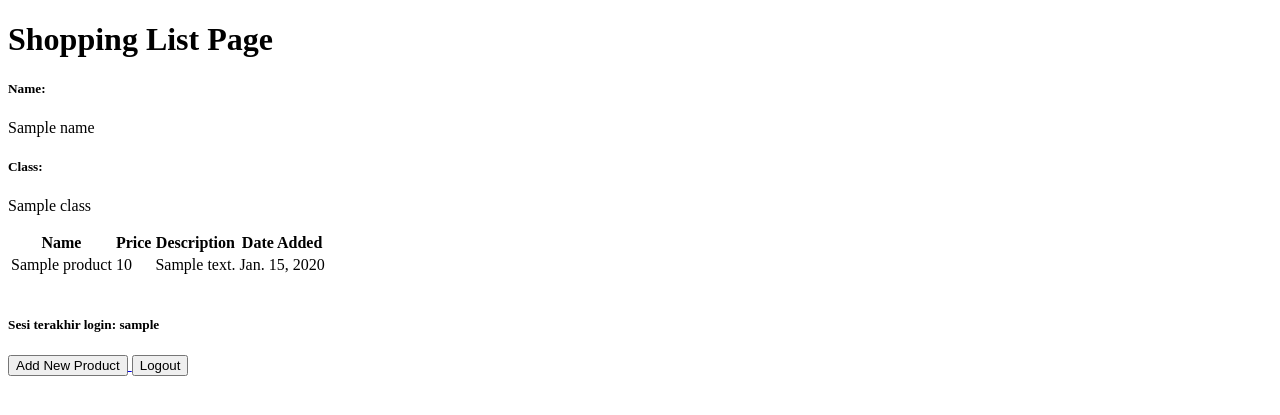
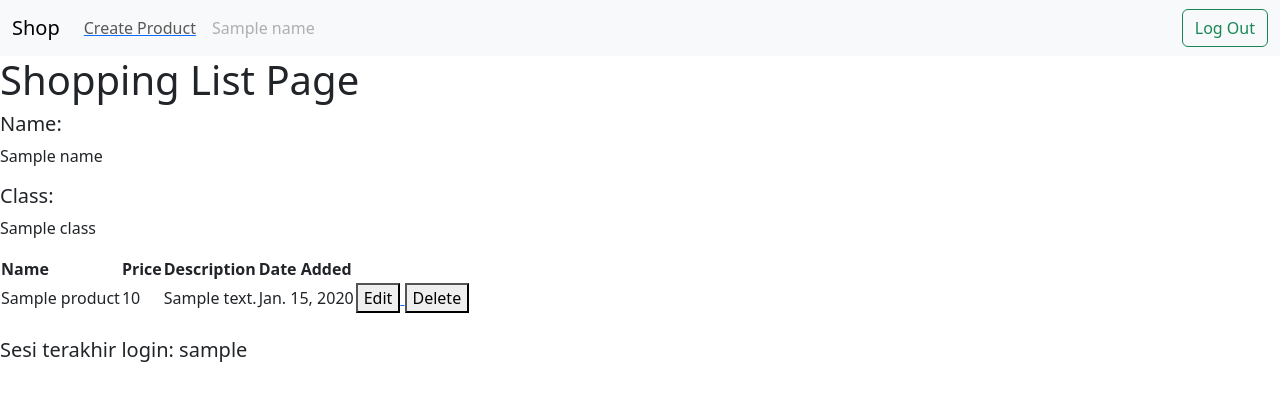
Before and after one commit to patrickSevans123/shopping-list, a Django app: template main/templates/main.html in a window 1280 px wide. Shown: the top 415 px of the page. Run offline with Django 4.2, Linux system fonts and the light colour scheme; tables that the repository leaves empty hold one stand-in row (values such as "Sample post"); the template is opened without the code that fills it: values that come from a table or form of the project are taken from there, most other values are stand-ins (such as "Sample title", 1, 10 or a date in 2020).

Commit message:
selesai mengerjakan tutorial 4

```diff
--- a/main/templates/main.html
+++ b/main/templates/main.html
@@ -1,6 +1,27 @@
 {% extends 'base.html' %}
 
 {% block content %}
+<nav class="navbar navbar-expand-lg bg-body-tertiary" style="background-color: #c1a";>
+    <div class="container-fluid">
+      <a class="navbar-brand" href="#">Shop</a>
+      <button class="navbar-toggler" type="button" data-bs-toggle="collapse" data-bs-target="#navbarSupportedContent" aria-controls="navbarSupportedContent" aria-expanded="false" aria-label="Toggle navigation">
+        <span class="navbar-toggler-icon"></span>
+      </button>
+      <div class="collapse navbar-collapse" id="navbarSupportedContent">
+        <ul class="navbar-nav me-auto mb-2 mb-lg-0">
+          <li class="nav-item">
+            <a href="{% url 'main:create_product' %}">
+            <button class="nav-link" href="#">Create Product</button>
+            </a>
+          <li class="nav-item">
+            <a class="nav-link disabled" aria-disabled="true">{{name}}</a>
+          </li>
+        </ul>
+        <a href="{% url 'main:logout' %}">
+          <button class="btn btn-outline-success" type="button">Log Out</button></a>
+      </div>
+    </div>
+  </nav>
     <h1>Shopping List Page</h1>
 
     <h5>Name:</h5>
@@ -25,21 +46,22 @@
                 <td>{{product.price}}</td>
                 <td>{{product.description}}</td>
                 <td>{{product.date_added}}</td>
+                <td>
+                    <a href="{% url 'main:edit_product' product.pk %}">
+                        <button>
+                            Edit
+                        </button>
+                    </a>
+                    <a href="{% url 'main:delete_product' product.pk %}">
+                          <button>
+                              Delete
+                          </button>
+                      </a>
+                </td>
             </tr>
         {% endfor %}
     </table>
 
     <br />
     <h5>Sesi terakhir login: {{ last_login }}</h5>
-    <a href="{% url 'main:create_product' %}">
-        <button>
-            Add New Product
-        </button>
-    </a>
-
-    <a href="{% url 'main:logout' %}">
-        <button>
-            Logout
-        </button>
-    </a>
 {% endblock content %}
--- a/main/urls.py
+++ b/main/urls.py
@@ -1,9 +1,11 @@
 from django.urls import path
-from main.views import show_main, create_product, show_xml, show_json, show_xml_by_id, show_json_by_id, register, login_user, logout_user
+from main.views import show_main, create_product, show_xml, show_json, show_xml_by_id, show_json_by_id, register, login_user, logout_user, edit_product, delete_product
 
 app_name = 'main'
 
 urlpatterns = [
+    path('delete/<int:id>', delete_product, name='delete_product'),
+    path('edit-product/<int:id>', edit_product, name='edit_product'),
     path('logout/', logout_user, name='logout'),
     path('login/', login_user, name='login'),
     path('register/', register, name='register'),
--- a/templates/base.html
+++ b/templates/base.html
@@ -3,12 +3,17 @@
 <html lang="en">
     <head>
         <meta charset="UTF-8" />
+        <meta name="viewport" content="width=device-width, initial-scale=1">
         <meta
             name="viewport"
             content="width=device-width, initial-scale=1.0"
         />
         {% block meta %}
         {% endblock meta %}
+        <link href="https://cdn.jsdelivr.net/npm/bootstrap@5.3.2/dist/css/bootstrap.min.css" rel="stylesheet" integrity="sha384-T3c6CoIi6uLrA9TneNEoa7RxnatzjcDSCmG1MXxSR1GAsXEV/Dwwykc2MPK8M2HN" crossorigin="anonymous">
+        <script src="https://code.jquery.com/jquery-3.6.0.min.js" integrity="sha384-KyZXEAg3QhqLMpG8r+J4jsl5c9zdLKaUk5Ae5f5b1bw6AUn5f5v8FZJoMxm6f5cH1" crossorigin="anonymous"></script>
+        <script src="https://cdn.jsdelivr.net/npm/@popperjs/core@2.11.8/dist/umd/popper.min.js" integrity="sha384-I7E8VVD/ismYTF4hNIPjVp/Zjvgyol6VFvRkX/vR+Vc4jQkC+hVqc2pM8ODewa9r" crossorigin="anonymous"></script>
+        <script src="https://cdn.jsdelivr.net/npm/bootstrap@5.3.2/dist/js/bootstrap.min.js" integrity="sha384-BBtl+eGJRgqQAUMxJ7pMwbEyER4l1g+O15P+16Ep7Q9Q+zqX6gSbd85u4mG4QzX+" crossorigin="anonymous"></script>
     </head>
 
     <body>
```
Also changed, not shown: main/templates/edit_product.html (added, +22 -0 lines), main/views.py (+23 -0 lines), main/templates/login.html (line endings or trailing spaces).
